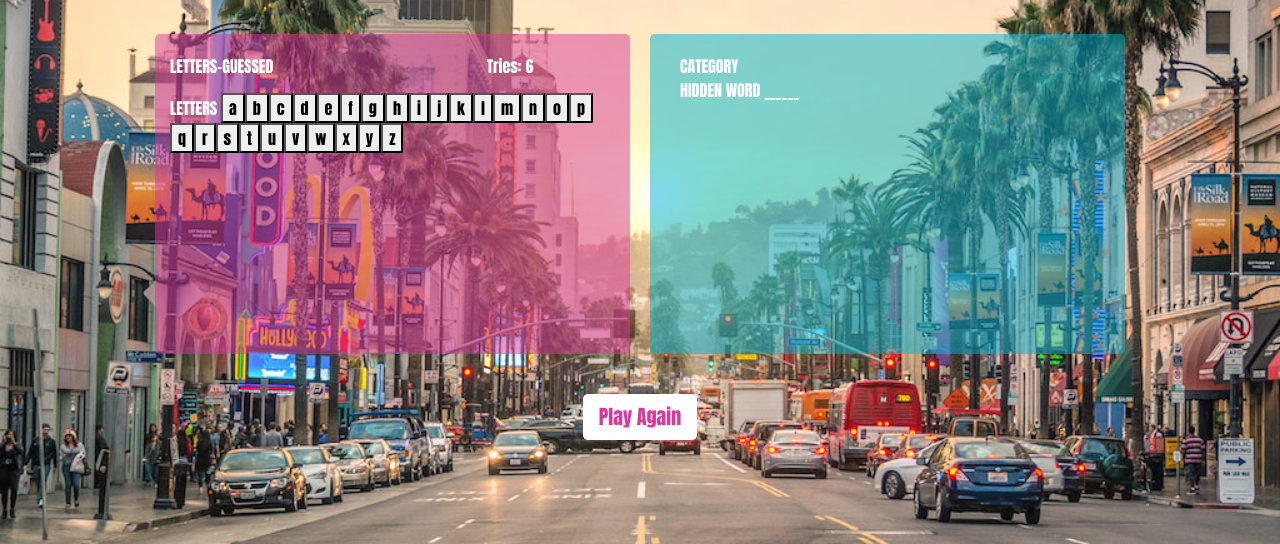
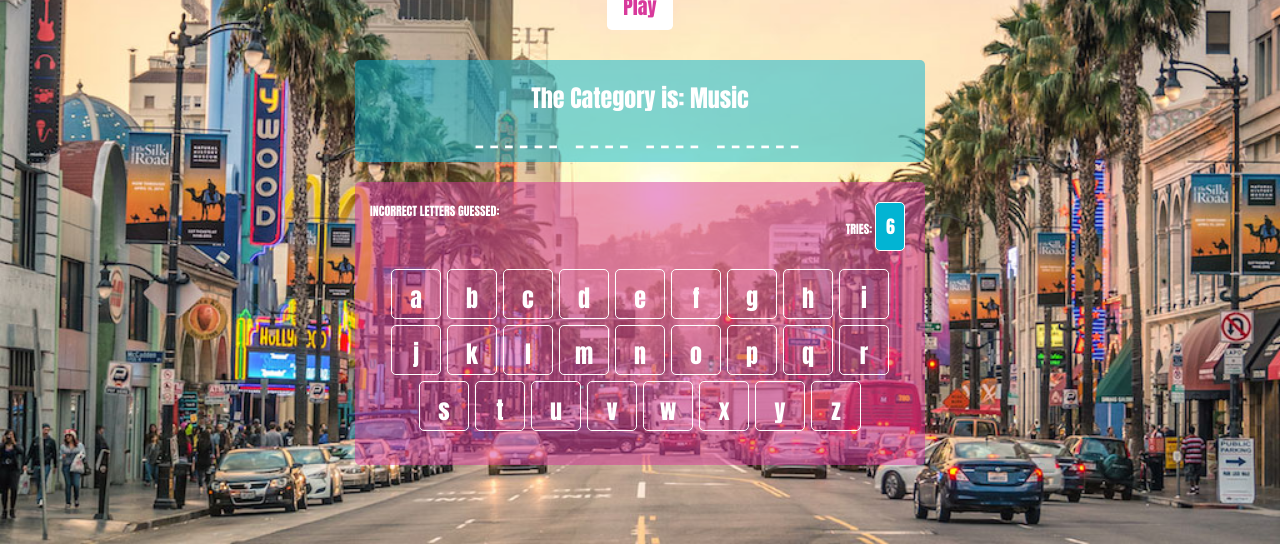
Before and after one commit to clarkalms/HangmanGame, a plain HTML site: page index.html in a window 1280 px wide. Shown: the part 256-800 px from the top of the page. Drawn offline with nearby package versions, Linux system fonts and the light colour scheme.

Commit message:
all functionality working / the game is on

```diff
--- a/assets/css/style.css
+++ b/assets/css/style.css
@@ -7,6 +7,7 @@ body {
     color: white!important;
 
 }
+
 
 /* top of page */
     #title {
@@ -20,39 +21,16 @@ body {
 
     #instructions {
         text-align: center;
-        margin: 20px auto 40px auto;
+        margin: 0px auto 20px auto;
         font-size: 40px;
         text-shadow: rgb(2, 180, 211) 5px 5px 5px;
-    }
-
-/* left column content */
-    #left-col {
-        margin: 10px;
-        height: 320px;
-        background: rgb(216, 57, 155, 0.5);
-        border-radius: 5px;
-        padding-top: 20px;
-    }
-
-    #letter-btns {
-        padding: 15px;
-    }
-
-
-/* right column content */
-    #right-col {
-        margin: 10px;
-        height: 320px;
-        background: rgb(2, 180, 211, 0.5);
-        border-radius: 5px;
-        padding-top: 20px;
     }
 
 
 /* play button */
     #play-btn {
-        margin-top: 30px;
         text-align: center;
+        margin-bottom: 20px;
     }
 
     .btn-primary {
@@ -63,3 +41,105 @@ body {
     .btn-primary:hover {
         color: rgb(2, 180, 211);
     }
+
+    .btn-primary:focus, .btn-primary:active {
+        outline: none!important;
+        box-shadow: none;
+        color: rgb(2, 180, 211);
+    }
+
+/* top column content */
+    #top-col {
+        text-align: center;
+        margin: 10px;
+        height: auto;
+        background: rgb(2, 180, 211, 0.5);
+        border-radius: 5px;
+        padding: 20px 0 10px 0;
+    }
+
+    #category {
+        font-size: 24px;
+    }
+
+    #hidden-word {
+        font-size: 24px;
+        letter-spacing: 6px;
+    }
+
+
+
+/* bottom column content */
+    #bottom-col {
+        margin: 10px;
+        height: auto;
+        background: rgb(216, 57, 155, 0.5);
+        border-radius: 5px;
+        padding-top: 20px;
+    }
+
+    #letters-guessed {
+        font-size: 12px;
+    }
+
+    #wrong-letters {
+        font-size: 24px;
+    }
+
+    #tries {
+        text-align: right;
+        padding-right: 20px;
+        font-size: 12px;
+    }
+
+    #num-of-tries-remaining {
+        text-align: center;
+        border-radius: 5px;
+        background-color: rgb(2, 180, 211);
+        color: white;
+        border: solid 1px white;
+        text-decoration:none;
+        font-size: 18px;
+        padding: 10px;
+        outline: none;
+        margin-right: 0;
+    }
+
+    .number {
+        width: 30px;
+        display: inline-block;
+    }
+
+    div#letters-guessed.col-12 {
+        text-align: center;
+    }
+
+    #letter-btns {
+        padding: 15px;
+    }
+
+    #alphabet {
+        text-align: center;
+        padding: 0;
+    }
+
+    #letter {
+        display: inline-block;
+        text-align: center;
+        border-radius: 5px;
+        color: white;
+        border: solid 1px white;
+        text-decoration:none;
+        cursor: pointer;
+        font-size: 24px;
+        padding: 10px;
+        height: 50px;
+        width: 50px;
+        margin: 3px;
+        outline: none;
+    }
+
+    #letter:hover{
+      background-color: rgb(2, 180, 211);
+      border: solid 1px white;
+    }
--- a/assets/javascript/game.js
+++ b/assets/javascript/game.js
@@ -21,26 +21,62 @@ $(document).ready(function() {
     var word;
     var userGuess ;
     var guesses = [];
-    var tries = 6;
+    var wrongLetters = [];
+    var lives;
     var counter;
     var spaces;
 
     // Elements
-    var myLives = document.getElementById('num-of-tires-remaining');
+    var triesCol = document.getElementById("tries");
+    var numOfTries = document.getElementById('num-of-tries-remaining');
     var displayCategory = document.getElementById('category');
     var letterBtn = document.getElementById('letter-btns');
+    var lettersGuessed = document.getElementById("letters-guessed");
+    var incorrectLettersGuessed = document.getElementById('wrong-letters');
+    var playBtn = document.getElementById('play');
 
-    //Letter Buttons
-    function letterButtons() {
+    // Generate Keyboard
+    buttons = function() {
+        var letters = document.createElement('ul');
         for (var i = 0; i < alphabet.length; i++) {
-            var letterBtn = $("<button>");
-            letterBtn.addClass("letter-button letter letter-button-color");
-            letterBtn.attr("active", alphabet[i]);
-            letterBtn.text(alphabet[i]);
-            $("#letter-btns").append(letterBtn);
+        letters.id = 'alphabet';
+        list = document.createElement('li');
+        list.id = 'letter';
+        list.innerHTML = alphabet[i];
+        userClick();
+        letterBtn.appendChild(letters);
+        letters.appendChild(list);
+    }
+  }
 
+      // OnClick Function
+   userClick = function () {
+        list.onclick = function () {
+        var guess = (this.innerHTML);
+        this.setAttribute("class", "active");
+        this.onclick = null;
+        for (var i = 0; i < word.length; i++) {
+            if (word[i] === guess) {
+                guesses[i].innerHTML = guess;
+                counter += 1;
+            }
+        }
+
+        var j = (word.indexOf(guess));
+        console.log(guess);
+        if (j === -1) {
+        wrongLetters.push(guess)
+        incorrectLettersGuessed.innerHTML = wrongLetters;
+        lives -= 1;
+        tries();
+
+        } else {
+            tries();
         }
     }
+  }
+
+
 
     // Choose a Category
     function pickCat() {
@@ -63,59 +99,60 @@ $(document).ready(function() {
             correct.setAttribute('id', 'my-word');
             userGuess = document.createElement('span');
             userGuess.setAttribute('class', 'user-guess');
-            console.log();
-            if (word[i] === "-") {
-                console.log("space");
-                // word[i] = word[i].replace("-", ' ');
+            if (word[i] === " ") {
+                userGuess.setAttribute('class', 'user-guess space');
                 userGuess.innerHTML = word[i];
                 spaces = 1;
-                append(userGuess);
             } else {
                 userGuess.innerHTML = "_";
             }
             guesses.push(userGuess);
+
             hiddenWord.appendChild(correct);
             correct.appendChild(userGuess);
         }
     }
 
-    // User Click
-    function userClick() {
-        letterBtn.onclick = function () {
-            var userGuess = (this.innerHTML);
-            this.setAttribute("class", "active");
-            this.onclick = null;
-            for (var i = 0; i < word.length; i++) {
-                if (word[i] === userGuess) {
-                    guesses[i].innerHTML = userGuess;
-                    counter += 1;
-                }
-            }
-            var a = (word.indexOf(userGuess));
-            if (a === -1) {
-                tries -= 1;
-                letterGuess();
-            } else {
-                letterGuess();
+
+    // User Lives
+    function tries() {
+        numOfTries.innerHTML = lives;
+        if (lives < 1) {
+            gameOver();
+            // triesCol.setAttribute('class', 'col-6 game-over')
+            // numOfTries.innerHTML = "Game Over!";
+        }
+        for (i = 0; i < guesses.length; i++) {
+            if (counter + spaces === guesses.length) {
+                winner();
+                // triesCol.setAttribute('class', 'col-6 winner')
+                // numOfTries.innerHTML = "And the Oscar goes to... YOU!";
             }
         }
     }
 
-    // User Lives
-    function tries() {
-        myLives.innerHTML = "Tries: " + tries;
-        if (tries < 1) {
-            myLives.innerHTML = "Game Over!"
-        }
-        for (i = 0; i < guesses.length; i++) {
-            if (counter + spaces === guesses.length) {
-                myLives.innerHTML = "And the Oscar goes to... YOU!";
-            }
-        }
+
+    // Lose Game Function
+    function gameOver() {
+        lettersGuessed.setAttribute('class', 'col-12');
+        triesCol.setAttribute('class', 'col-12');
+        numOfTries.setAttribute('class', 'game-over')
+        numOfTries.innerHTML = "Game Over!";
+        playBtn.innerHTML = "Play Again";
     }
 
+
+    // Win Game Function
+    function winner(){
+        lettersGuessed.setAttribute('class', 'col-12');
+        triesCol.setAttribute('class', 'col-12');
+        numOfTries.setAttribute('class', 'winner')
+        numOfTries.innerHTML = "WINNER! WINNER! WINNER!";
+        playBtn.innerHTML = "Play Again";
+    }
     // Play the Game
     function play() {
+
         wordList = [
             ["Intersteller", "The Dark Knight", "Jaws", "The Lego Movie"],
             ["Rolling In The Deep", "Let It Be", "Smells Like Teen Spirit", "Bohemian Rhapsody"],
@@ -123,23 +160,40 @@ $(document).ready(function() {
             ["George Clooney", "Kim Kardashian", "Dwayne Johnson", "Michael Jordan"]
         ];
         randomCategories = wordList[Math.floor(Math.random() * wordList.length)];
-        word = randomCategories[Math.floor(Math.random() * randomCategories.length)];
-        word = word.replace(/\s/g, "-");
+        word = randomCategories[Math.floor(Math.random() * randomCategories.length)].toLowerCase();
         console.log(word);
-        myLives.innerHTML = "Tries: " + tries;
-        letterButtons();
-        userClick();
+        numOfTries.innerHTML = tries;
         guesses = [ ];
-        tries = 6;
+        wrongLetters = [ ];
+        lives = 6;
         counter = 0;
         spaces = 0;
+        buttons();
+        tries();
         letterGuess()
         pickCat();
     }
+    play();
+    // playBtn.onclick = function(){
+    // play();
+    // playBtn.innerHTML = "Play Again";
+    // document.getElementById("play").id = "reset";
+    // }
 
-
+    playBtn.onclick = function() {
+    var correct = document.getElementById('my-word');
+    var letters = document.getElementById('alphabet');
+    lettersGuessed.setAttribute('class', 'col-6');
+    triesCol.setAttribute('class', 'col-6');
+    numOfTries.id = "num-of-tries-remaining";
+    numOfTries.className = 'number';
+    playBtn.innerHTML = "Play";
+    correct.parentNode.removeChild(correct);
+    letters.parentNode.removeChild(letters);
+    incorrectLettersGuessed.innerHTML = "";
+    randomCategories;
+    word;
     play();
-
-
+    }
 
 })
--- a/index.html
+++ b/index.html
@@ -19,36 +19,35 @@
 				<div class="col-12" id="instructions">
 					<span>Guess the word below</span>
 				</div>
+				<div class="col-12" id="play-btn">
+					<button type="button" class="btn btn-primary btn-lg" id="play">Play</button>
+				</div>
 			</div>
 			<div class="row justify-content-md-center">
-				<div class="col-lg-5 col-sm-12" id="left-col">
-					<div class="row justify-content-md-center">
-						<div class="col-8" id="letters-guessed">
-							LETTERS-GUESSED
-						</div>
-						<div class="col-4" id="tries-col">
-							<span id="num-of-tires-remaining"></span>
-						</div>
-						<div class="col-12" id="letter-btns">
-							LETTERS
-						</div>
-					</div>
-				</div>
-
-				<div class="col-lg-5 col-sm-12" id="right-col">
+				<div class="col-lg-6 col-sm-12" id="top-col">
 					<div class="col-12" id="category">
 						CATEGORY
 					</div>
 					<div class="col-12" id="hidden-word">
-						HIDDEN WORD
 					</div>
-
 				</div>
 			</div>
+			<div class="row justify-content-md-center">
+				<div class="col-lg-6 col-sm-12" id="bottom-col">
+					<div class="row justify-content-md-center">
+						<div class="col-6" id="letters-guessed">
+							INCORRECT LETTERS GUESSED:
+							<div id="wrong-letters"></div>
+						</div>
+						<div class="col-6" id="tries">
+							TRIES:
+							<div class="number" id="num-of-tries-remaining">
+							</div>
+						</div>
 
-			<div class="row justify-content-md-center">
-				<div class="col-12" id="play-btn">
-					<button type="button" class="btn btn-primary btn-lg">Play Again</button>
+						<div class="col-12" id="letter-btns">
+						</div>
+					</div>
 				</div>
 			</div>
 		</div>
```
